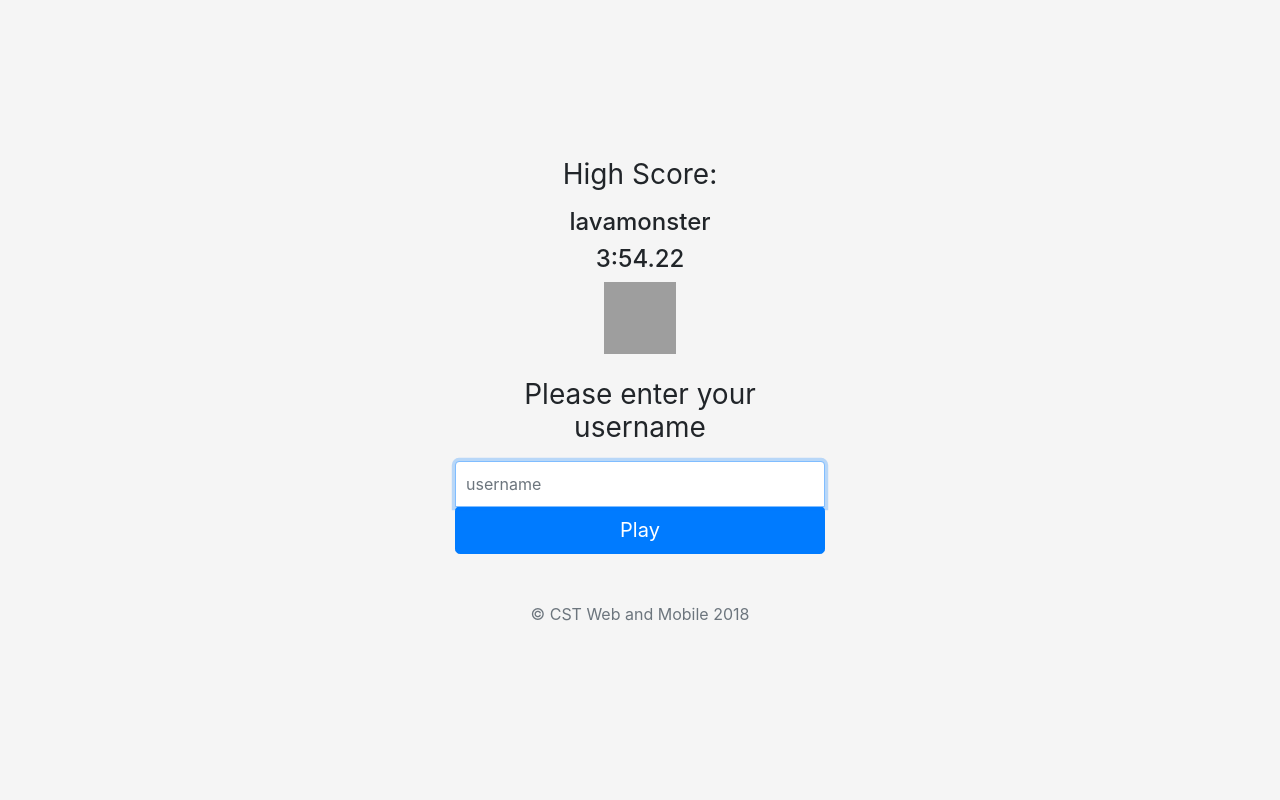
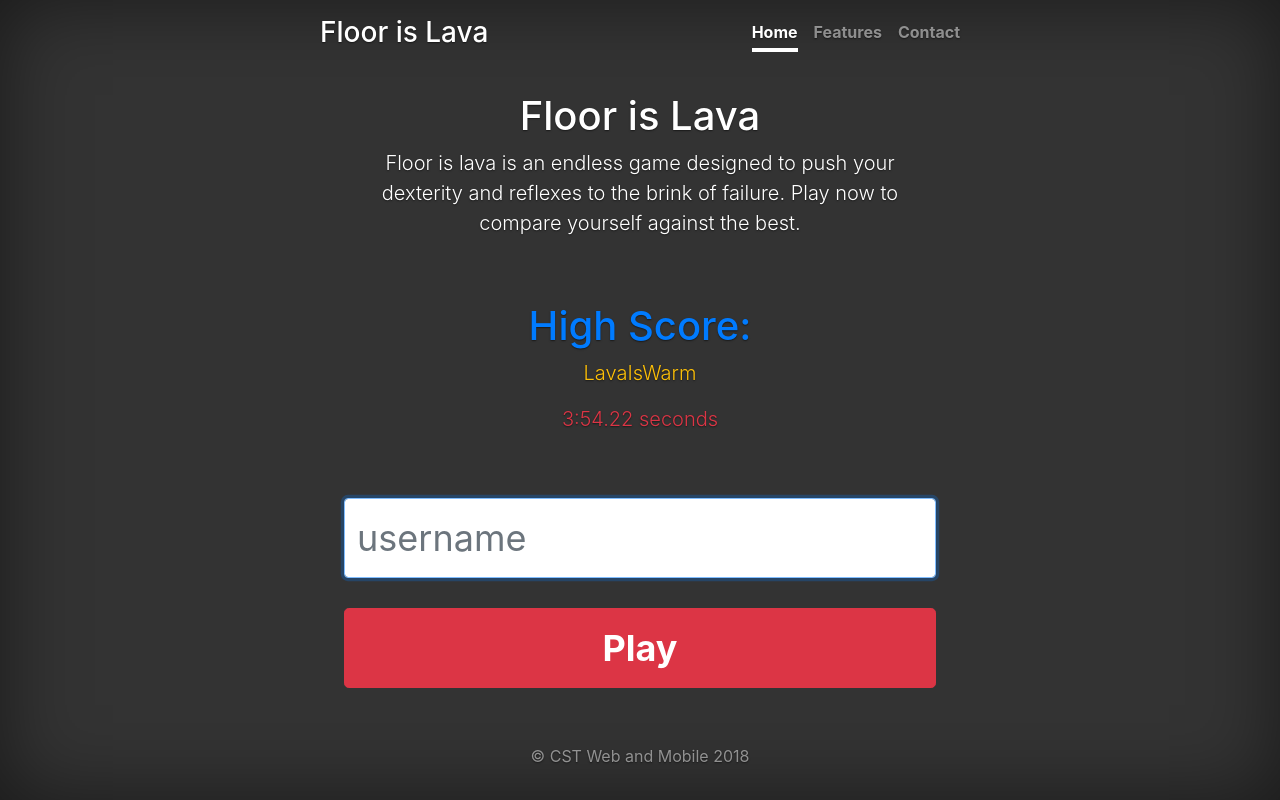
Before and after one commit to KeirForster/floorislava, a PHP site: page / in a window 1280 px wide. Run offline with PHP 8.4, Linux system fonts and the light colour scheme; some libraries are stand-ins or nearby versions; grey boxes are pictures that could not be loaded.

Commit message:
updated homepage layout and passed high score values to game page

```diff
--- /dev/null
+++ b/css/index.css
@@ -0,0 +1,122 @@
+/*
+ * Globals
+ */
+
+/* Links */
+a,
+a:focus,
+a:hover {
+    color: #fff;
+}
+
+/* Custom default button */
+.btn-secondary,
+.btn-secondary:hover,
+.btn-secondary:focus {
+    color: #333;
+    text-shadow: none; /* Prevent inheritance from `body` */
+    background-color: #fff;
+    border: .05rem solid #fff;
+}
+
+/*
+ * Base structure
+ */
+
+html,
+body {
+    height: 100%;
+    background-color: #333;
+}
+
+body {
+    display: -ms-flexbox;
+    display: -webkit-box;
+    display: flex;
+    -ms-flex-pack: center;
+    -webkit-box-pack: center;
+    justify-content: center;
+    color: #fff;
+    text-shadow: 0 .05rem .1rem rgba(0, 0, 0, .5);
+    box-shadow: inset 0 0 5rem rgba(0, 0, 0, .5);
+}
+
+.cover-container {
+    max-width: 42em;
+}
+
+/*
+ * Header
+ */
+.masthead {
+    margin-bottom: 2rem;
+}
+
+.masthead-brand {
+    margin-bottom: 0;
+}
+
+.nav-masthead .nav-link {
+    padding: .25rem 0;
+    font-weight: 700;
+    color: rgba(255, 255, 255, .5);
+    background-color: transparent;
+    border-bottom: .25rem solid transparent;
+}
+
+.nav-masthead .nav-link:hover,
+.nav-masthead .nav-link:focus {
+    border-bottom-color: rgba(255, 255, 255, .25);
+}
+
+.nav-masthead .nav-link + .nav-link {
+    margin-left: 1rem;
+}
+
+.nav-masthead .active {
+    color: #fff;
+    border-bottom-color: #fff;
+}
+
+@media (min-width: 48em) {
+    .masthead-brand {
+        float: left;
+    }
+
+    .nav-masthead {
+        float: right;
+    }
+}
+
+/*
+ * Main
+ */
+.cover {
+    padding: 0 1.5rem;
+}
+
+.cover .btn-lg {
+    padding: .75rem 1.25rem;
+    font-weight: 700;
+}
+
+.cover .cover-message {
+    padding-bottom: 3em;
+}
+
+.cover .form-signin input[name="username"] {
+    margin-bottom: 30px;
+    height: 80px;
+    font-size: 2.25rem;
+}
+
+.cover .form-signin button[type="submit"] {
+    font-size: 2.25rem;
+}
+
+/*
+ * Footer
+ */
+.mastfoot {
+    color: rgba(255, 255, 255, .5);
+}
--- a/db/scores.txt
+++ b/db/scores.txt
@@ -1 +1 @@
-lavamonster,3:54.22
+LavaIsWarm,3:54.22
--- a/index.php
+++ b/index.php
@@ -1,22 +1,51 @@
-<html>
+<?php
+    // Start the session
+    session_start();
+?>
+
+<html lang="en">
 <head>
     <meta charset="UTF-8">
+    <meta name="viewport" content="width=device-width, initial-scale=1, shrink-to-fit=no">
+    <meta name="description" content="">
+    <meta name="author" content="">
     <title>FloorIsLava</title>
 
-    <!--  Bootstrap styles -->
+    <!-- Bootstrap core CSS -->
     <link rel="stylesheet" href="https://maxcdn.bootstrapcdn.com/bootstrap/4.0.0/css/bootstrap.min.css"
           integrity="sha384-Gn5384xqQ1aoWXA+058RXPxPg6fy4IWvTNh0E263XmFcJlSAwiGgFAW/dAiS6JXm" crossorigin="anonymous">
-    <!-- Custom styles -->
-    <link href="css/homepage.css" rel="stylesheet">
+    <!-- Custom styles for this template -->
+    <link href="css/index.css" rel="stylesheet">
 </head>
 
 <body class="text-center">
-<form class="form-signin" action="html/gamescreen.php" method="post">
-    <h1 class="h3 mb-3 font-weight-normal">High Score:</h1>
 
-    <!--  Get the highest score stored -->
+<div class="cover-container d-flex h-100 p-3 mx-auto flex-column">
+    <header class="masthead mb-auto">
+        <div class="inner">
+            <h3 class="masthead-brand">Floor is Lava</h3>
+            <nav class="nav nav-masthead justify-content-center">
+                <a class="nav-link active" href="#">Home</a>
+                <a class="nav-link" href="#">Features</a>
+                <a class="nav-link" href="#">Contact</a>
+            </nav>
+        </div>
+    </header>
+
+    <main role="main" class="inner cover">
+        <section class="cover-message">
+            <h1 class="cover-heading">Floor is Lava</h1>
+            <p class="lead description">Floor is lava is an endless game designed to push your dexterity and reflexes to
+                the brink of
+                failure. Play now to compare yourself against the best.</p>
+        </section>
+        <section class="cover-message">
+            <h1 class="cover-heading text-primary">High Score:</h1>
+
+            <!--  Print the highest score stored -->
             <?php
                 $userInfo = getUserInfo();
+                printHighestScore($userInfo);
 
                 function getUserInfo()
                 {
@@ -45,36 +74,52 @@
                     return $userInfo;
                 }
 
+                function printHighestScore($userInfo)
+                {
                     // a score has been successfully retrieved
                     if ($userInfo)
                     {
                         $userName  = $userInfo[0]; // username
                         $userScore = $userInfo[1]; // score
-            echo "<h4>$userName</h4>";
-            echo "<h4>$userScore</h4>";
+
+                        echo "<p class='lead description text-warning'>$userName</p>";
+                        echo "<p class='lead description text-danger'>$userScore seconds</p>";
+                        $_SESSION['highscoreUsername'] = $userName;
+                        $_SESSION['highscore'] = $userScore;
                     }
 
                     // no score retrieved
                     else
                     {
-            echo '0 seconds';
+                        echo "<p class='lead description text-warning'>None</p>";
                     }
-
+                }
             ?>
-
-    <img class="mb-4" src="https://getbootstrap.com/assets/brand/bootstrap-solid.svg" alt="" width="72" height="72">
-    <h1 class="h3 mb-3 font-weight-normal">Please enter your username</h1>
+        </section>
+        <form class="form-signin" action="html/gamescreen.php" method="post">
             <label for="username" class="sr-only">username</label>
             <input type="text" name="username" class="form-control" placeholder="username" required autofocus>
-    <button class="btn btn-lg btn-primary btn-block" type="submit">Play</button>
+            <button class="btn btn-lg btn-danger btn-block" type="submit">Play</button>
+        </form>
+    </main>
 
-    <p class="mt-5 mb-3 text-muted">&copy; CST Web and Mobile 2018</p>
-</form>
+    <footer class="mastfoot mt-auto">
+        <div class="inner">
+            <p>&copy; CST Web and Mobile 2018</p>
+        </div>
+    </footer>
+</div>
 
-<!--  bootstrap scripts  -->
+
+
+
+<!-- Bootstrap core JavaScript
+    ================================================== -->
+<!-- Placed at the end of the document so the pages load faster -->
 <script src="https://code.jquery.com/jquery-3.2.1.slim.min.js"
         integrity="sha384-KJ3o2DKtIkvYIK3UENzmM7KCkRr/rE9/Qpg6aAZGJwFDMVNA/GpGFF93hXpG5KkN"
         crossorigin="anonymous"></script>
+<script>window.jQuery || document.write('<script src="../../../../assets/js/vendor/jquery-slim.min.js"><\/script>')</script>
 <script src="https://cdnjs.cloudflare.com/ajax/libs/popper.js/1.12.9/umd/popper.min.js"
         integrity="sha384-ApNbgh9B+Y1QKtv3Rn7W3mgPxhU9K/ScQsAP7hUibX39j7fakFPskvXusvfa0b4Q"
         crossorigin="anonymous"></script>
```
Also changed, not shown: html/gamescreen.php (+19 -2 lines). Lines whose indentation alone changed are shown as unchanged.
